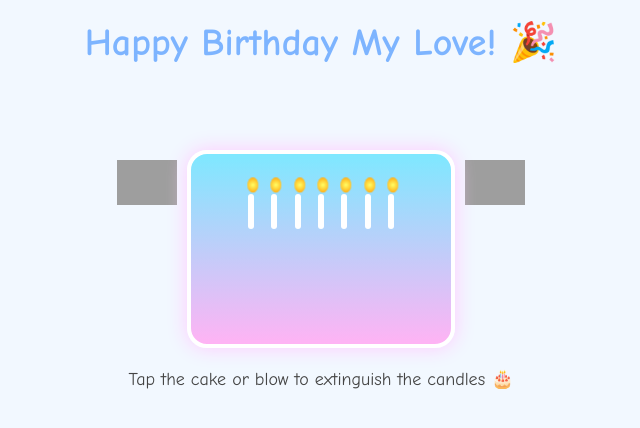
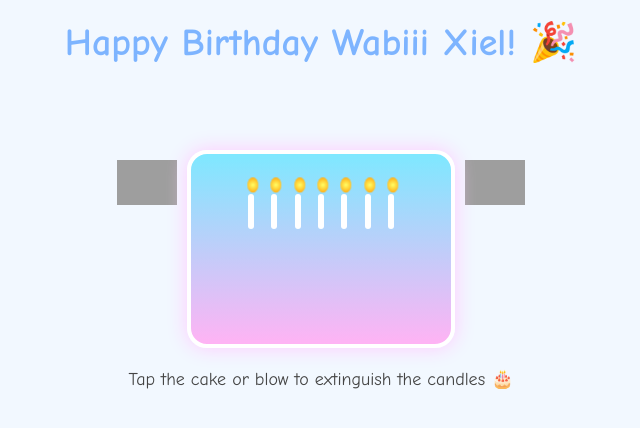
Before and after one commit to marxhourawr-byte/xielcake, a plain HTML site: page index.html in a window 1280 px wide. Shown: the whole page, without its empty margins (319-959 px from the left). Drawn offline with Linux system fonts and the light colour scheme; grey boxes are pictures that could not be loaded.

Commit message:
Update index.html

```diff
--- a/index.html
+++ b/index.html
@@ -96,7 +96,7 @@
 <body>
 
 <h1 style="color:#7db4ff; font-size:38px; margin-top:20px;">
-    Happy Birthday My Love! 🎉
+    Happy Birthday Wabiii Xiel! 🎉
 </h1>
 
 <div id="cake-container">
```
